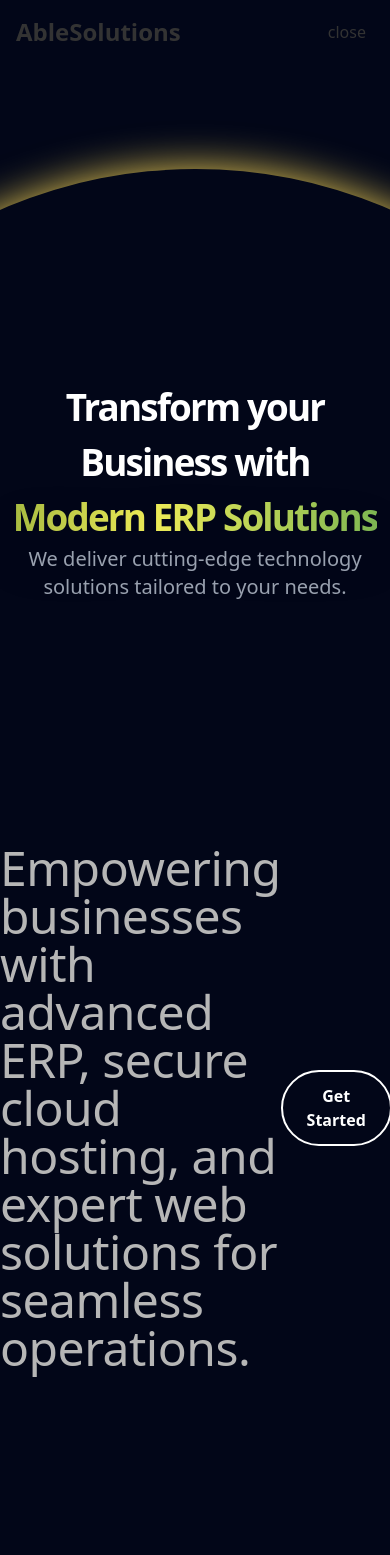
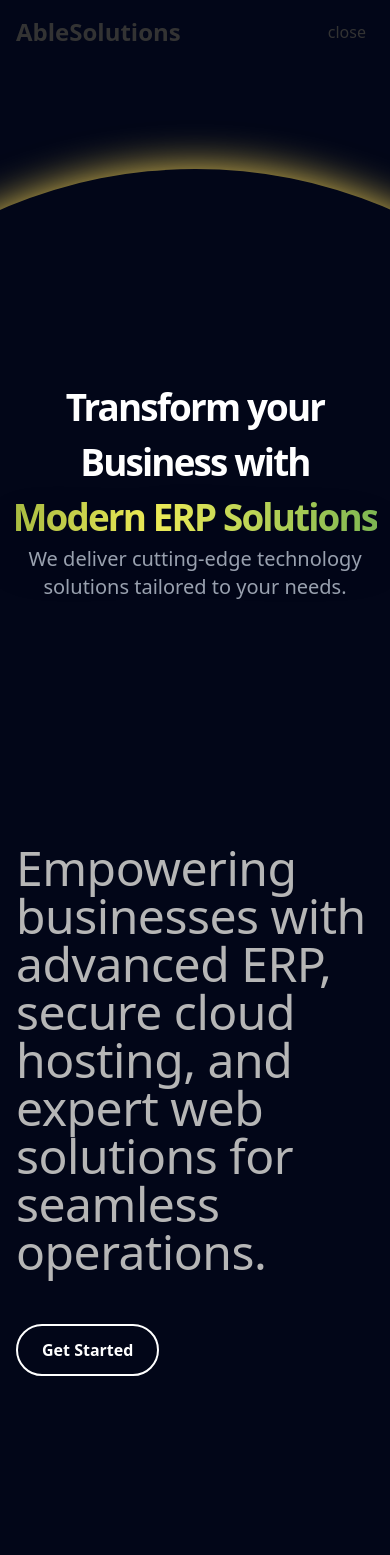
Before and after one commit to imhafsamaryam/gsap-tutorial, a React (Vite) app: page / in a window 390 px wide. Shown: the top 1555 px of the page. Built offline with nearby package versions, Linux system fonts and the light colour scheme.

Commit message:
responsiveness

```diff
--- a/src/pages/home_page.jsx
+++ b/src/pages/home_page.jsx
@@ -115,8 +115,8 @@ const HomePage = () => {
         </section>
       </div>
       <div ref={headlineRef} className="container max-w-7xl mx-auto   ">
-        <div className=" flex items-center justify-between   ">
-          <div className=" briefText w-[90vw] md:w-[40vw] tracking-wider leading-12 text-white text-5xl font-medium">
+        <div className="px-4 md:px-0 flex flex-col md:flex-row items-start md:items-center justify-between   ">
+          <div className="pb-12 md:pb-0 briefText w-[90vw] md:w-[40vw] tracking-wider leading-12 text-white text-5xl font-medium">
             {" "}
             {/* Transform your business with our advanced ERP solutions, reliable
           cloud hosting, and top-tier hardware. Plus, our expert website
@@ -128,7 +128,7 @@ const HomePage = () => {
             Get Started
           </button>{" "}
         </div>{" "}
-        <div className="  pt-[20vh]  container max-w-7xl mx-auto    ">
+        <div className="  pt-[20vh] px-4 container md:max-w-7xl mx-auto    ">
           <div className="  text-white tracking-wide leading-12  text-5xl font-medium ">
             <div class="line">
               <span>What We Do</span>
```
